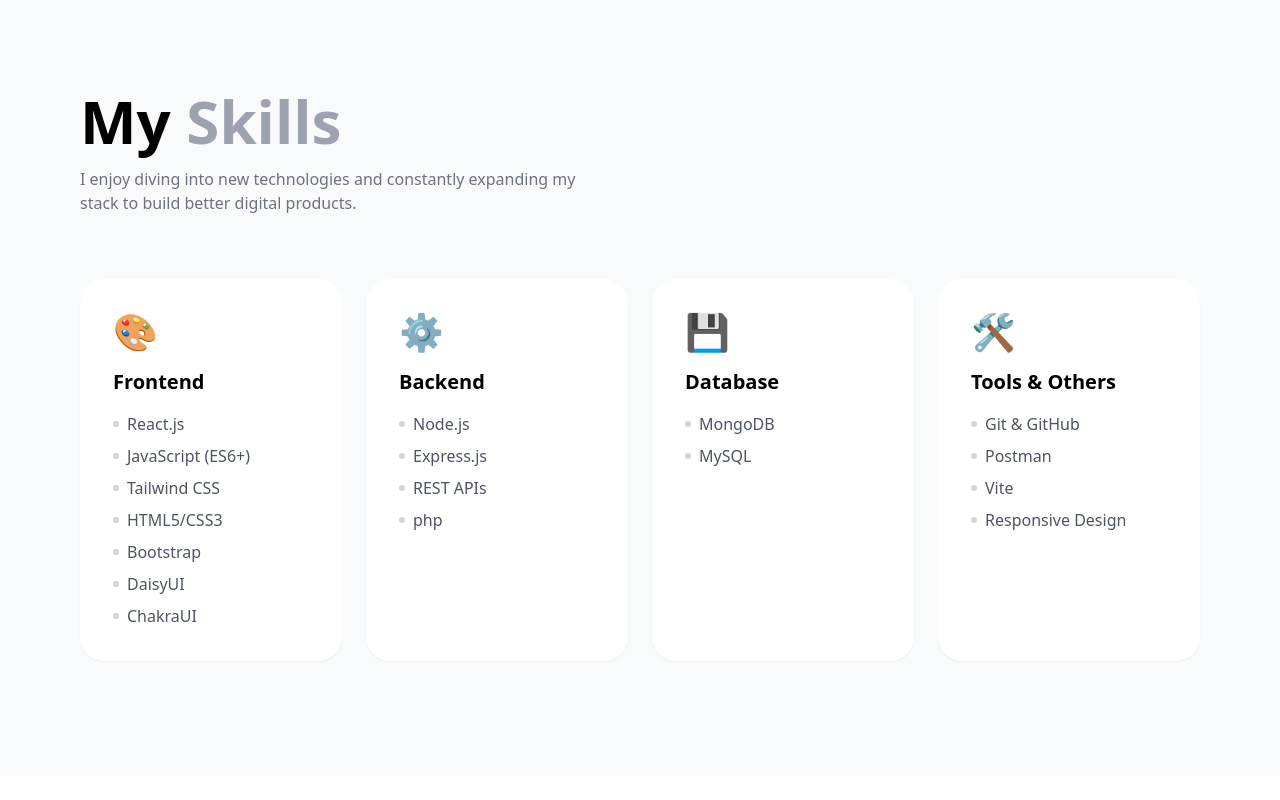
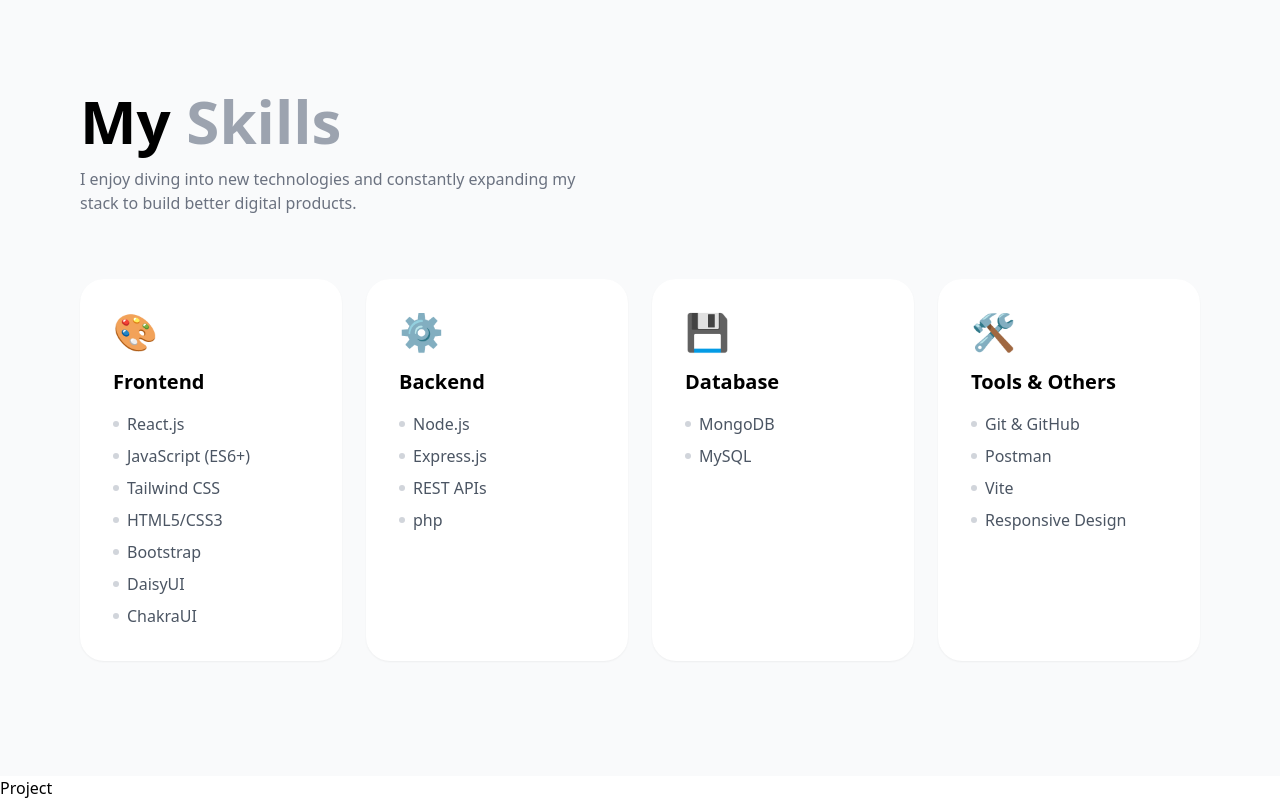
Before and after one commit to AnujHub03/Portfolio, a React app: page / in a window 1280 px wide. Shown: the part 1624-2424 px from the top of the page. Before the commit the page ends 2400 px from the top, so only its background shows below. Built offline with nearby package versions, Linux system fonts and the light colour scheme; the HTML template or start-up script is replaced by a standard one; a web font is replaced by a local one.

Commit message:
feat: adding Project Component

```diff
--- a/src/Components/MainPage.jsx
+++ b/src/Components/MainPage.jsx
@@ -3,6 +3,7 @@
 import Home from './HomePage'
 import About from './About'
 import Skill from './Skill'
+import Project from './Project'
 
 const MainPage = () => {
   return (
@@ -20,6 +21,10 @@
       <section id="skills">
         <Skill />
       </section>
+
+      <section id="projects">
+        <Project />
+      </section>
    </>
   )
 }
--- /dev/null
+++ b/src/Components/Project.jsx
@@ -0,0 +1,9 @@
+import React from 'react'
+
+const Project = () => {
+  return (
+    <div>Project</div>
+  )
+}
+
+export default Project
```
